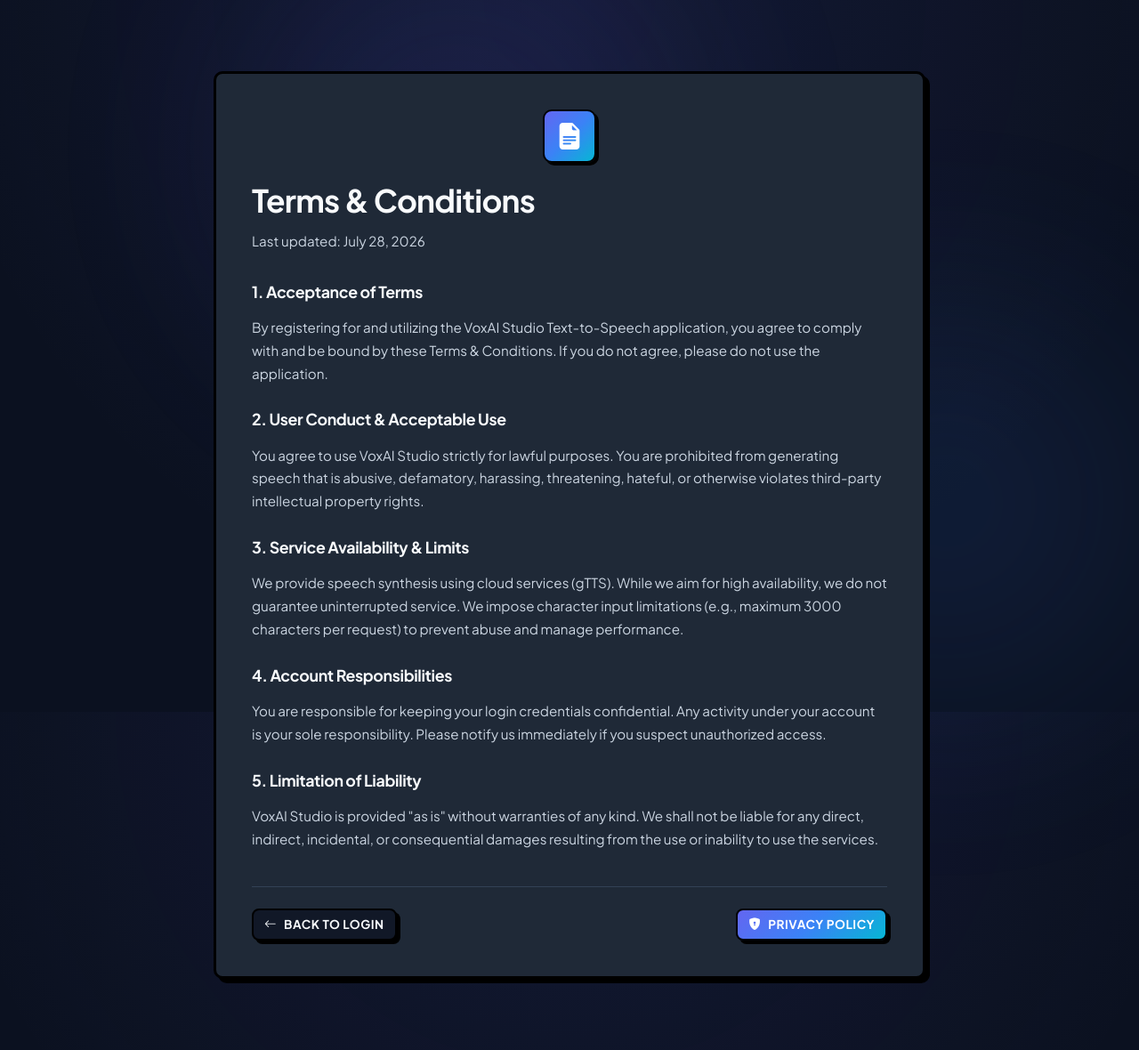
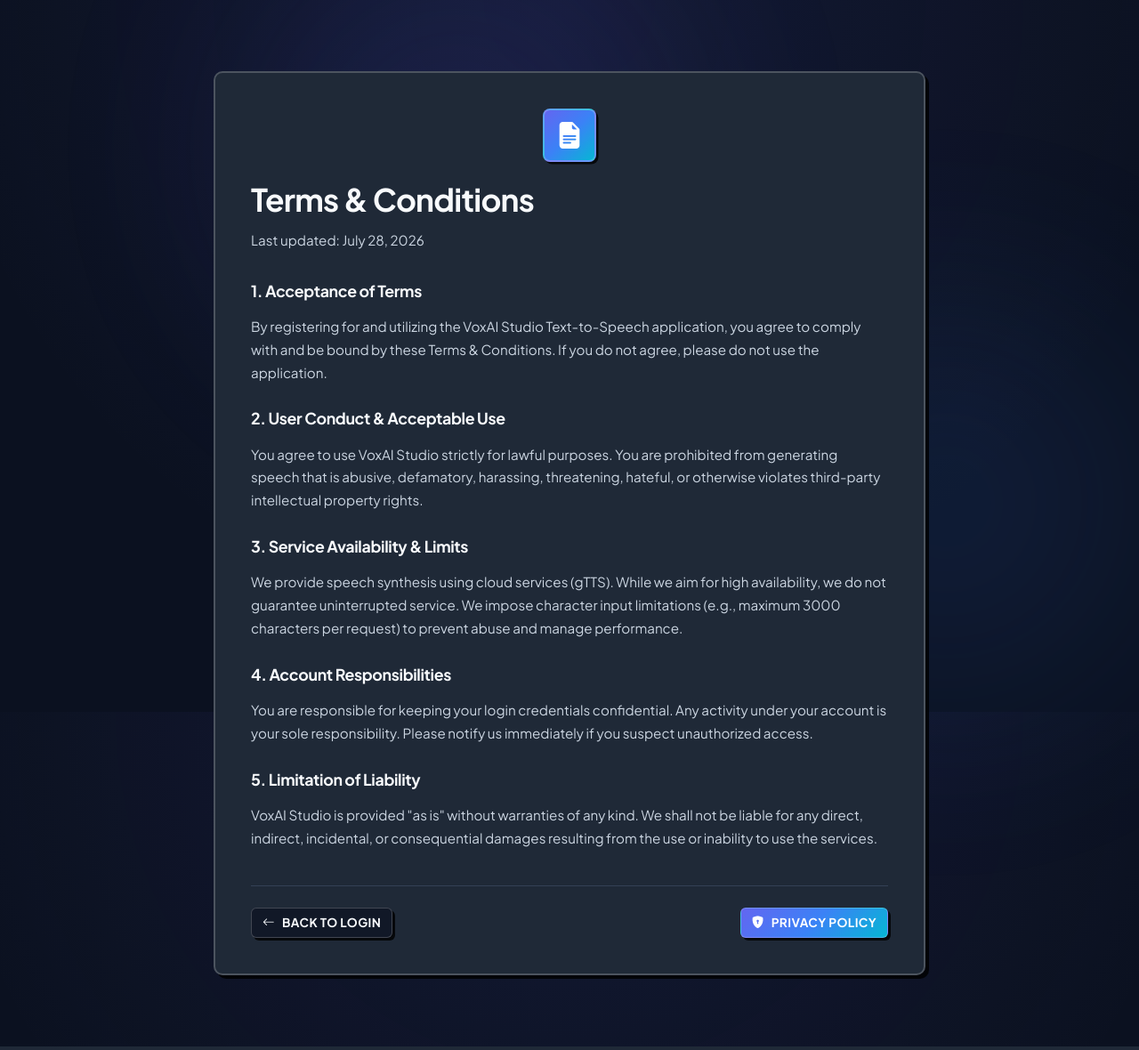
Before and after one commit to patelmai48/Text-To-Speech, a Flask app: page /terms in a window 1280 px wide. Shown: the whole page at 89% size. Run offline with Flask 3, Linux system fonts and the light colour scheme.

Commit message:
style: Lighten dark theme borders and make history action buttons compact

```diff
--- a/static/css/style.css
+++ b/static/css/style.css
@@ -2567,21 +2567,26 @@ html, body {
 }
 
 /* ==========================================================================
-   NEO-BRUTALISM UI DESIGN SYSTEM OVERRIDES & RESPONSIVE HISTORY CARD FIX
+   REFINED NEO-BRUTALISM UI DESIGN SYSTEM & COMPACT HISTORY BUTTONS
    ========================================================================== */
 
-/* --- Neo-Brutalism Global Tokens & Component Overrides --- */
+/* --- Neo-Brutalism Global Tokens --- */
 :root {
-  --neo-border-color: #000000;
-  --neo-shadow-color: #000000;
-  --neo-border: 3px solid #000000;
-  --neo-border-sm: 2px solid #000000;
-  --neo-shadow: 4px 4px 0px #000000;
-  --neo-shadow-lg: 6px 6px 0px #000000;
-  --neo-shadow-sm: 2px 2px 0px #000000;
-}
-
-/* Bold borders and hard offset drop shadows for cards */
+  --neo-border-color: #1e293b;
+  --neo-shadow-color: rgba(0, 0, 0, 0.6);
+  --neo-border: 2px solid var(--neo-border-color);
+  --neo-border-sm: 1.5px solid var(--neo-border-color);
+  --neo-shadow: 3px 3px 0px var(--neo-shadow-color);
+  --neo-shadow-lg: 4px 4px 0px var(--neo-shadow-color);
+  --neo-shadow-sm: 2px 2px 0px var(--neo-shadow-color);
+}
+
+[data-theme="dark"] {
+  --neo-border-color: rgba(255, 255, 255, 0.2);
+  --neo-shadow-color: rgba(0, 0, 0, 0.8);
+}
+
+/* Softer elegant Neo-Brutalist Cards */
 .glass-card,
 .stat-card,
 .voice-card,
@@ -2593,8 +2598,8 @@ html, body {
 .modal-container,
 .legal-card,
 .empty-state-card {
-  border: 3px solid #000000 !important;
-  box-shadow: 5px 5px 0px #000000 !important;
+  border: 2px solid var(--neo-border-color) !important;
+  box-shadow: 4px 4px 0px var(--neo-shadow-color) !important;
   border-radius: 10px !important;
   transition: transform 0.15s ease, box-shadow 0.15s ease, border-color 0.15s ease !important;
 }
@@ -2604,10 +2609,10 @@ html, body {
 .voice-card:hover,
 .history-card:hover {
   transform: translate(-2px, -2px) !important;
-  box-shadow: 7px 7px 0px #000000 !important;
-}
-
-/* Neo-Brutalist Tactile Buttons */
+  box-shadow: 5px 5px 0px var(--neo-shadow-color) !important;
+}
+
+/* Refined Tactile Buttons */
 .btn,
 .btn-primary,
 .btn-secondary,
@@ -2616,12 +2621,12 @@ html, body {
 .play-circle-btn,
 .btn-google,
 .icon-btn {
-  border: 2.5px solid #000000 !important;
-  box-shadow: 4px 4px 0px #000000 !important;
+  border: 1.5px solid var(--neo-border-color) !important;
+  box-shadow: 3px 3px 0px var(--neo-shadow-color) !important;
   font-weight: 700 !important;
   text-transform: uppercase;
-  letter-spacing: 0.5px;
-  border-radius: 8px !important;
+  letter-spacing: 0.4px;
+  border-radius: 6px !important;
   transition: transform 0.12s ease, box-shadow 0.12s ease, background-color 0.15s ease !important;
 }
 
@@ -2633,8 +2638,8 @@ html, body {
 .play-circle-btn:hover:not(:disabled),
 .btn-google:hover:not(:disabled),
 .icon-btn:hover:not(:disabled) {
-  transform: translate(-2px, -2px) !important;
-  box-shadow: 6px 6px 0px #000000 !important;
+  transform: translate(-1px, -1px) !important;
+  box-shadow: 4px 4px 0px var(--neo-shadow-color) !important;
 }
 
 .btn:active:not(:disabled),
@@ -2645,17 +2650,17 @@ html, body {
 .play-circle-btn:active:not(:disabled),
 .btn-google:active:not(:disabled),
 .icon-btn:active:not(:disabled) {
-  transform: translate(2px, 2px) !important;
-  box-shadow: 2px 2px 0px #000000 !important;
-}
-
-/* Distinct Neo-Brutalist Form Inputs & Textareas */
+  transform: translate(1px, 1px) !important;
+  box-shadow: 1px 1px 0px var(--neo-shadow-color) !important;
+}
+
+/* Form Inputs & Textareas */
 .input-custom,
 .select-custom,
 .text-editor {
-  border: 2.5px solid #000000 !important;
-  box-shadow: 3px 3px 0px #000000 !important;
-  border-radius: 8px !important;
+  border: 1.5px solid var(--neo-border-color) !important;
+  box-shadow: 2.5px 2.5px 0px var(--neo-shadow-color) !important;
+  border-radius: 6px !important;
   font-weight: 600 !important;
   transition: transform 0.12s ease, box-shadow 0.12s ease, border-color 0.15s ease !important;
 }
@@ -2664,10 +2669,10 @@ html, body {
 .select-custom:focus,
 .text-editor:focus {
   border-color: var(--accent-primary) !important;
-  box-shadow: 4px 4px 0px #000000 !important;
-}
-
-/* Badges with sharp black outlines */
+  box-shadow: 3px 3px 0px var(--neo-shadow-color) !important;
+}
+
+/* Badges with light outlines */
 .badge,
 .status-badge,
 .voice-gender-badge,
@@ -2675,163 +2680,173 @@ html, body {
 .voice-type-badge,
 .usage-badge,
 .voice-gender-text {
-  border: 2px solid #000000 !important;
-  box-shadow: 2px 2px 0px #000000 !important;
-  font-weight: 800 !important;
-  border-radius: 6px !important;
-}
-
-/* Sidebar & Header Navigation Neo-Brutalist styling */
+  border: 1.5px solid var(--neo-border-color) !important;
+  box-shadow: 1.5px 1.5px 0px var(--neo-shadow-color) !important;
+  font-weight: 700 !important;
+  border-radius: 4px !important;
+}
+
+/* Sidebar & Navigation Styling */
 .sidebar {
-  border-right: 3px solid #000000 !important;
-  box-shadow: 4px 0px 0px #000000 !important;
+  border-right: 2px solid var(--neo-border-color) !important;
+  box-shadow: 3px 0px 0px var(--neo-shadow-color) !important;
 }
 
 .sidebar-header,
 .sidebar-footer {
-  border-color: #000000 !important;
+  border-color: var(--neo-border-color) !important;
 }
 
 .nav-item {
-  border: 2px solid transparent;
+  border: 1.5px solid transparent;
   transition: all 0.15s ease !important;
 }
 
 .nav-item:hover {
-  border: 2px solid #000000 !important;
-  box-shadow: 3px 3px 0px #000000 !important;
+  border: 1.5px solid var(--neo-border-color) !important;
+  box-shadow: 2.5px 2.5px 0px var(--neo-shadow-color) !important;
   transform: translate(-1px, -1px) !important;
 }
 
 .nav-item.active {
-  border: 2.5px solid #000000 !important;
-  box-shadow: 4px 4px 0px #000000 !important;
+  border: 1.5px solid var(--neo-border-color) !important;
+  box-shadow: 3px 3px 0px var(--neo-shadow-color) !important;
   background: var(--accent-primary) !important;
   color: #ffffff !important;
   font-weight: 800 !important;
 }
 
 .top-header {
-  border-bottom: 3px solid #000000 !important;
-  box-shadow: 0px 4px 0px #000000 !important;
-}
-
-/* Custom Table Neo-Brutalist Cell Borders */
+  border-bottom: 2px solid var(--neo-border-color) !important;
+  box-shadow: 0px 3px 0px var(--neo-shadow-color) !important;
+}
+
+/* Custom Table Cell Borders */
 .custom-table th {
-  border-bottom: 3px solid #000000 !important;
+  border-bottom: 2px solid var(--neo-border-color) !important;
   color: var(--text-primary) !important;
   font-weight: 800 !important;
 }
 
 .custom-table td {
-  border: 2px solid #000000 !important;
-}
-
-/* Toast Notification Styling */
+  border: 1.5px solid var(--neo-border-color) !important;
+}
+
+/* Toast Notifications */
 .toast {
-  border: 3px solid #000000 !important;
-  box-shadow: 5px 5px 0px #000000 !important;
-  border-radius: 8px !important;
-}
-
-/* Range Sliders Neo-Brutalism Styling */
+  border: 2px solid var(--neo-border-color) !important;
+  box-shadow: 4px 4px 0px var(--neo-shadow-color) !important;
+  border-radius: 6px !important;
+}
+
+/* Range Sliders Styling */
 .range-slider {
-  border: 2px solid #000000 !important;
-  box-shadow: 2px 2px 0px #000000 !important;
+  border: 1.5px solid var(--neo-border-color) !important;
+  box-shadow: 1.5px 1.5px 0px var(--neo-shadow-color) !important;
   border-radius: 4px !important;
 }
 
 .range-slider::-webkit-slider-thumb {
-  border: 2px solid #000000 !important;
-  box-shadow: 2px 2px 0px #000000 !important;
+  border: 1.5px solid var(--neo-border-color) !important;
+  box-shadow: 1.5px 1.5px 0px var(--neo-shadow-color) !important;
   border-radius: 6px !important;
 }
 
 .range-val {
   background: var(--accent-yellow) !important;
   color: #000000 !important;
-  border: 2px solid #000000 !important;
-  box-shadow: 2px 2px 0px #000000 !important;
-  padding: 2px 8px !important;
+  border: 1.5px solid var(--neo-border-color) !important;
+  box-shadow: 1.5px 1.5px 0px var(--neo-shadow-color) !important;
+  padding: 1px 6px !important;
+  border-radius: 4px !important;
+  font-weight: 800 !important;
+  font-size: 0.8rem !important;
+}
+
+/* Waveform Canvas */
+.waveform-canvas {
+  border: 2px solid var(--neo-border-color) !important;
+  box-shadow: 3px 3px 0px var(--neo-shadow-color) !important;
   border-radius: 6px !important;
-  font-weight: 800 !important;
-}
-
-/* Waveform Canvas Neo-Brutalism Styling */
-.waveform-canvas {
-  border: 2.5px solid #000000 !important;
-  box-shadow: 4px 4px 0px #000000 !important;
-  border-radius: 8px !important;
 }
 
 /* Stat Icons & Logo Icon */
 .logo-icon,
 .stat-icon,
 .auth-logo {
-  border: 2.5px solid #000000 !important;
-  box-shadow: 3px 3px 0px #000000 !important;
-  border-radius: 10px !important;
+  border: 2px solid var(--neo-border-color) !important;
+  box-shadow: 2.5px 2.5px 0px var(--neo-shadow-color) !important;
+  border-radius: 8px !important;
 }
 
 /* Verification Banner */
 .verify-banner {
-  border: 3px solid #000000 !important;
-  box-shadow: 5px 5px 0px #000000 !important;
-  border-radius: 10px !important;
-}
-
-/* Keyboard Shortcuts & Labels */
+  border: 2px solid var(--neo-border-color) !important;
+  box-shadow: 4px 4px 0px var(--neo-shadow-color) !important;
+  border-radius: 8px !important;
+}
+
+/* Keyboard Shortcuts */
 kbd,
 .desktop-shortcut kbd {
-  border: 2px solid #000000 !important;
-  box-shadow: 2px 2px 0px #000000 !important;
+  border: 1.5px solid var(--neo-border-color) !important;
+  box-shadow: 1.5px 1.5px 0px var(--neo-shadow-color) !important;
   background: var(--accent-yellow) !important;
   color: #000000 !important;
   font-weight: 800 !important;
-}
-
-/* --- MOBILE HISTORY CARD & ACTION BUTTONS SPECIFIC FIX --- */
+  padding: 2px 5px !important;
+  font-size: 0.75rem !important;
+}
+
+/* --- COMPACT HISTORY BUTTONS (DESKTOP TABLE & MOBILE CARDS) --- */
+.history-actions-group .btn,
+.history-card-actions .btn {
+  padding: 4px 8px !important;
+  font-size: 0.75rem !important;
+  height: 30px !important;
+  min-height: 30px !important;
+  min-width: 0 !important;
+  border: 1.5px solid var(--neo-border-color) !important;
+  box-shadow: 1.5px 1.5px 0px var(--neo-shadow-color) !important;
+  border-radius: 5px !important;
+  gap: 4px !important;
+}
+
+.history-actions-group .btn i,
+.history-card-actions .btn i {
+  font-size: 0.8rem !important;
+}
+
+.history-actions-group .btn:hover,
+.history-card-actions .btn:hover {
+  transform: translate(-1px, -1px) !important;
+  box-shadow: 2.5px 2.5px 0px var(--neo-shadow-color) !important;
+}
+
+.history-actions-group .btn:active,
+.history-card-actions .btn:active {
+  transform: translate(1px, 1px) !important;
+  box-shadow: 1px 1px 0px var(--neo-shadow-color) !important;
+}
+
+/* Mobile history card action grid - compact & neat */
 .history-card-actions {
   display: grid !important;
   grid-template-columns: repeat(5, 1fr) !important;
-  gap: 6px !important;
+  gap: 5px !important;
   width: 100% !important;
-  margin-top: 12px !important;
-}
-
-.history-card-actions .btn {
-  display: inline-flex !important;
-  align-items: center !important;
-  justify-content: center !important;
-  gap: 4px !important;
-  padding: 8px 4px !important;
-  width: 100% !important;
-  min-width: 0 !important;
-  font-size: 0.82rem !important;
-  white-space: nowrap !important;
-  border: 2px solid #000000 !important;
-  box-shadow: 2px 2px 0px #000000 !important;
-  border-radius: 6px !important;
-}
-
-.history-card-actions .btn:hover {
-  transform: translate(-1px, -1px) !important;
-  box-shadow: 3px 3px 0px #000000 !important;
-}
-
-.history-card-actions .btn:active {
-  transform: translate(1px, 1px) !important;
-  box-shadow: 1px 1px 0px #000000 !important;
-}
-
-/* On mobile viewports (<= 576px), hide button text labels so icons line up cleanly in 1 row */
+  margin-top: 10px !important;
+}
+
 @media (max-width: 576px) {
   .history-card-actions .btn .btn-text {
     display: none !important;
   }
 
   .history-card-actions .btn {
-    padding: 10px 0 !important;
-    font-size: 1.1rem !important;
-  }
-}
+    padding: 0 !important;
+    height: 34px !important;
+    min-height: 34px !important;
+    font-size: 0.95rem !important;
+  }
+}
```
